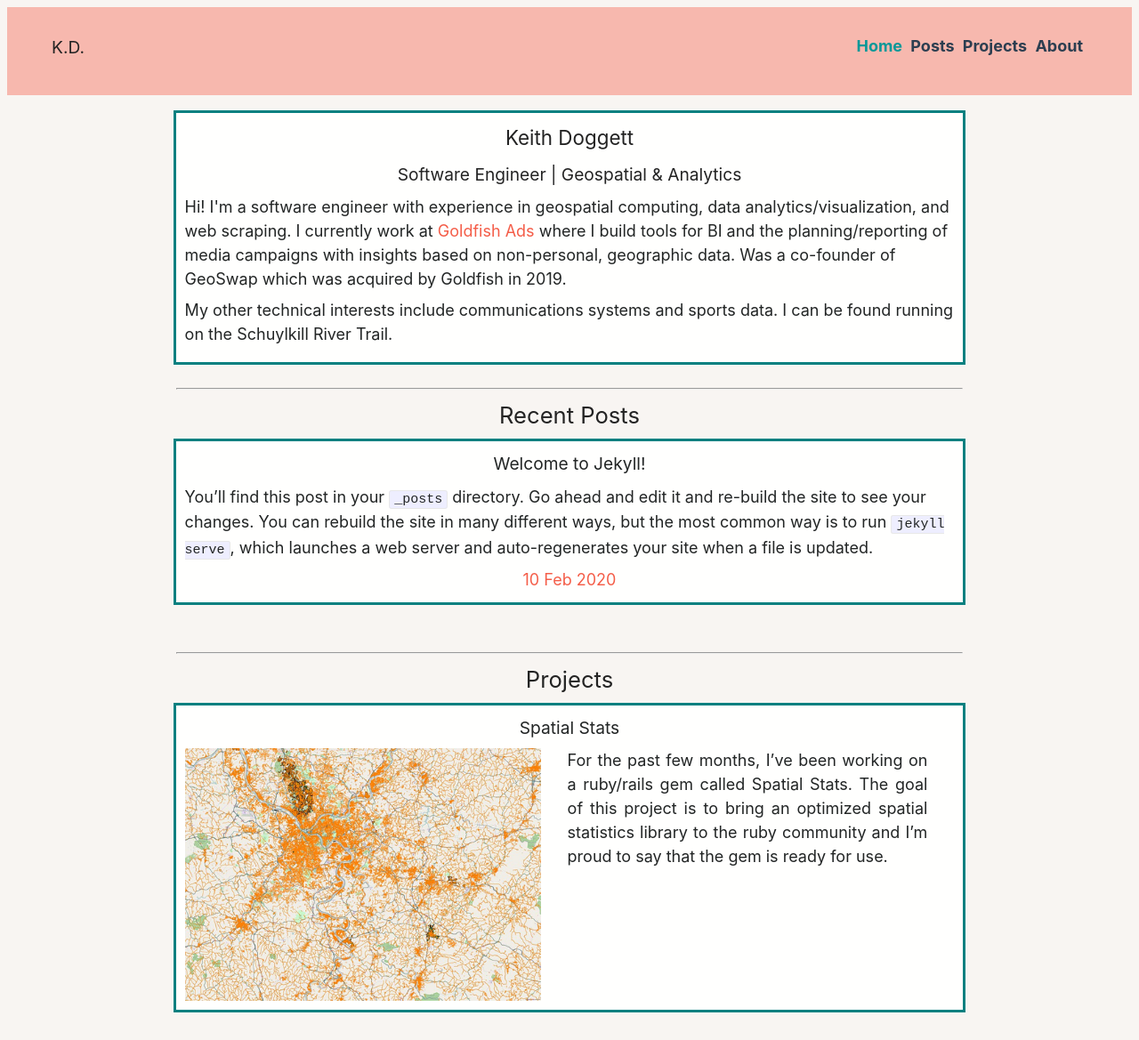
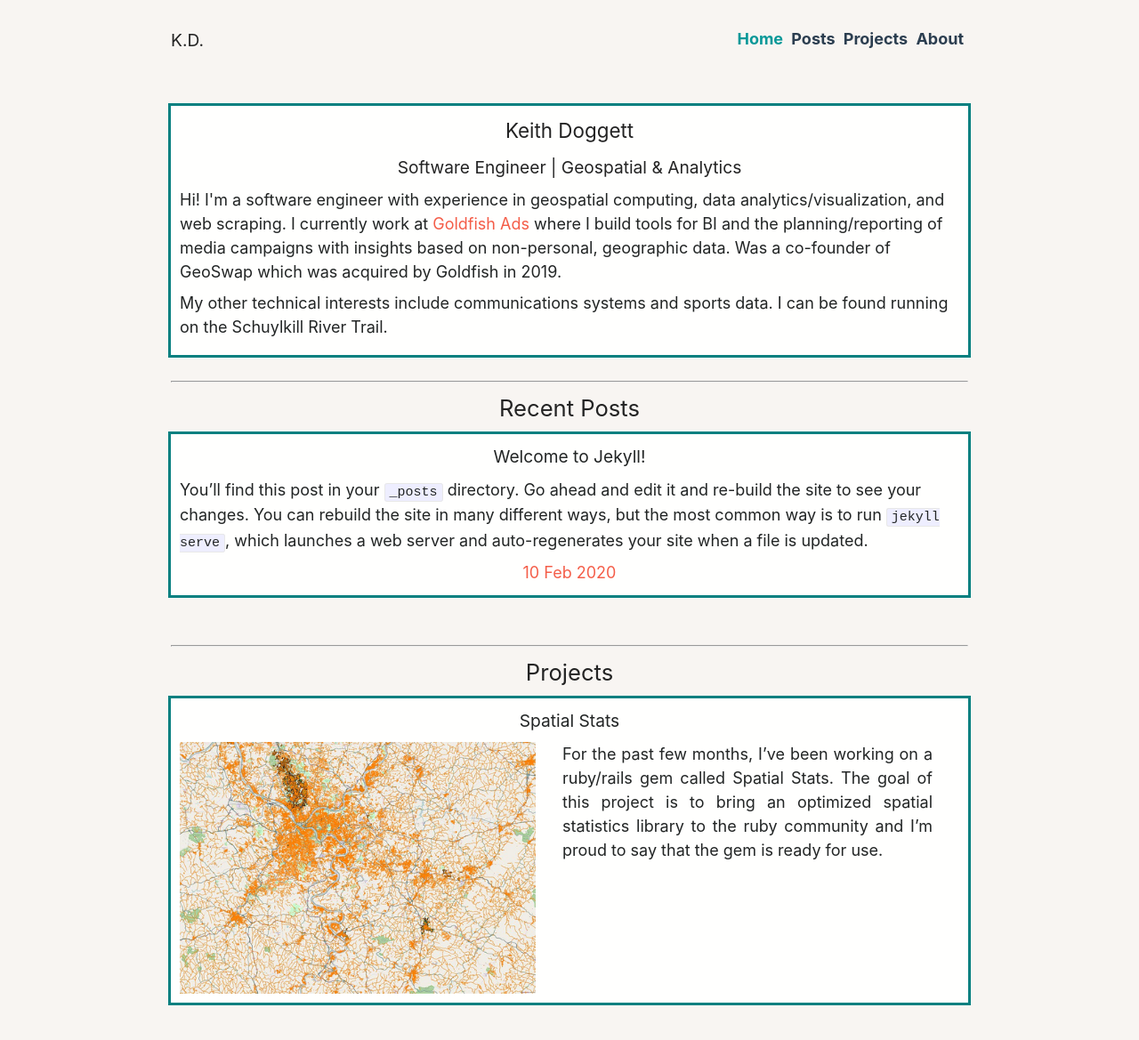
Before and after one commit to keithdoggett/keithdoggett.github.io, a Jekyll site: the page built from index.markdown, in a window 1280 px wide. Shown: the whole page at 89% size. Built offline with Jekyll 4.4.1, drawn with Linux system fonts in a browser that asks for light colours; some web fonts are replaced.

Commit message:
removed red header

```diff
--- a/_posts/projects/2020-05-14-spatial-stats.markdown
+++ b/_posts/projects/2020-05-14-spatial-stats.markdown
@@ -9,6 +9,6 @@ For the past few months, I've been working on a ruby/rails gem called Spatial St
 
 ![PA Map](/assets/images/projects/spatial_stats/pitt.png "PA Map")
 
-<a href="https://www.flickr.com/photos/sk53_osm/22832538622/in/album-72157660934333051/" rel="nofollow" target="_blank">SK53 OSM</a>
+📸: <a href="https://www.flickr.com/photos/sk53_osm/22832538622/in/album-72157660934333051/" rel="nofollow" target="_blank">SK53 OSM</a>
 
 While it is not fully featured, the [package](https://www.github.com/keithdoggett/spatial_stats) is fast and includes a lot of commonly used measurements. Currently, global spatial autocorrelation is possible with `moran` and `bivariate_moran` classes. Local spatial autocorrelation is possible with `moran`, `bivariate_moran`, `getis_ord`, `geary`, and `multivariate_geary`. Further, `ActiveRecord` utilities exist to automatically query spatial databases and create weight matrices so that data can easily go from database to the stat classes.
--- a/_sass/layouts.scss
+++ b/_sass/layouts.scss
@@ -1,14 +1,6 @@
 // global
-.content {
-  padding-top: 20px;
-
-  img {
-    display: block;
-    margin-left: auto;
-    margin-right: auto;
-  }
-
-  // responsive container size
+// responsive container size
+body {
   @media screen and (max-width: $screen-sm) {
     margin: 0% 5%;
   }
@@ -30,10 +22,20 @@
   }
 }
 
+.content {
+  padding-top: 20px;
+
+  img {
+    display: block;
+    margin-left: auto;
+    margin-right: auto;
+  }
+}
+
 #nav {
   margin: 0;
-  padding: 30px;
-  background-color: rgba($secondary, 0.4);
+  padding: 30px 0px;
+
   a {
     font-weight: bold;
     color: $link;
@@ -50,12 +52,12 @@
   }
 
   .navbar-logo {
-    padding-left: 20px;
+    // padding-left: 20px;
     display: inline-flex;
   }
 
   .navbar-links {
-    padding-right: 20px;
+    // padding-right: 20px;
   }
 
   // dropdown
```
